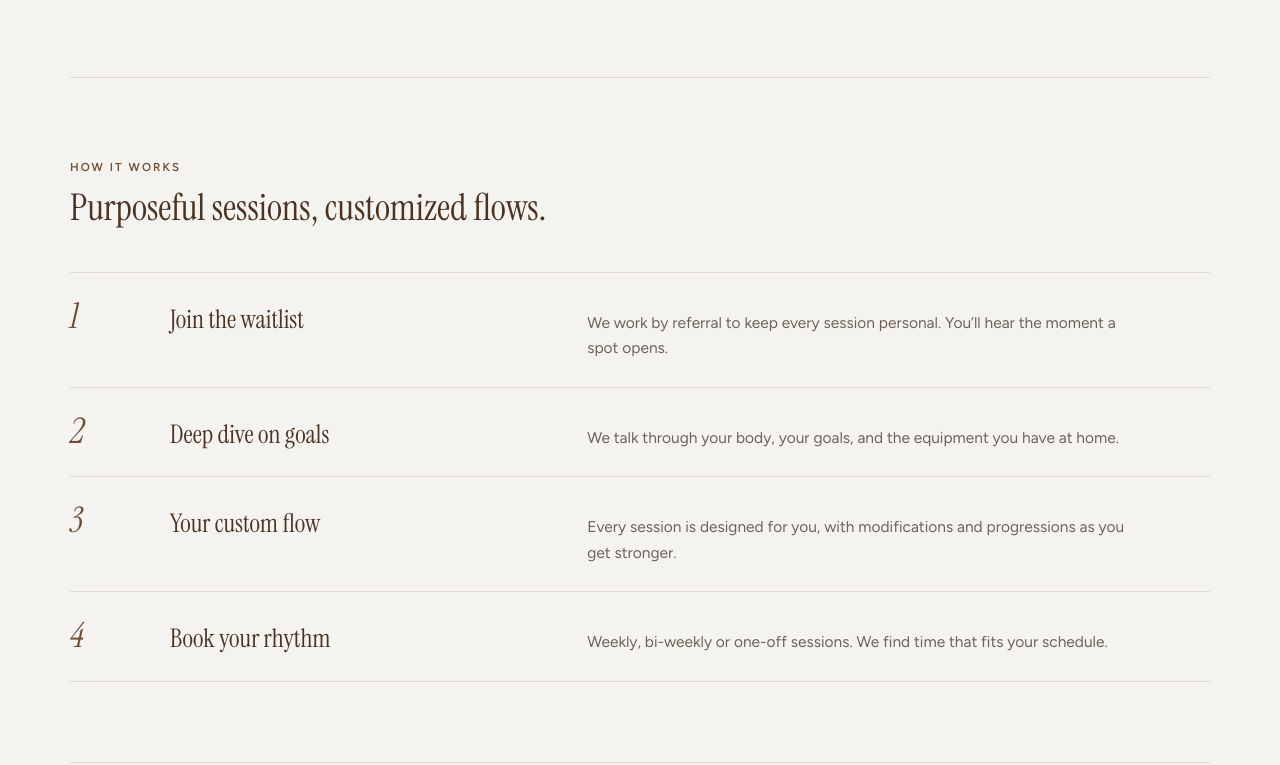
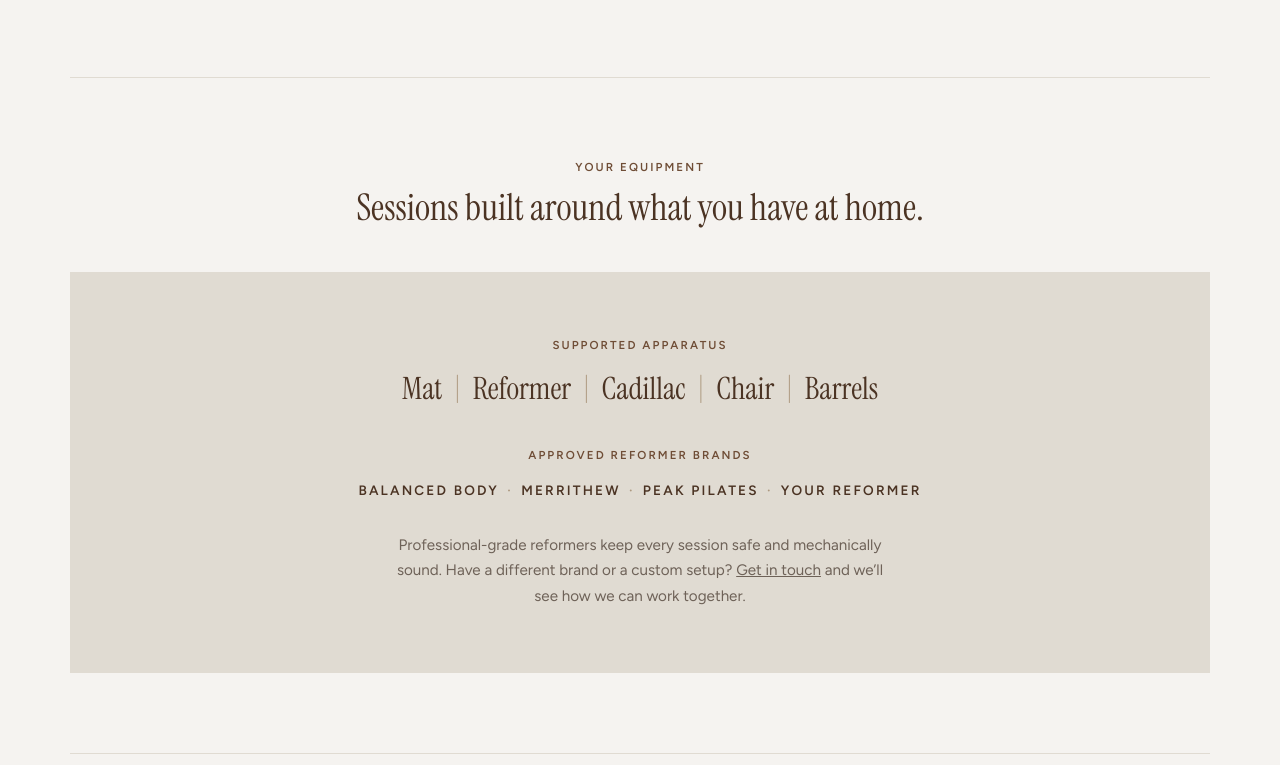
Before and after one commit to taylorlundin4/living-lundin-website, a plain HTML site: page services.html in a window 1280 px wide. Shown: the part 3414-4179 px from the top of the page. Drawn offline with Linux system fonts and the light colour scheme.

Commit message:
Remove How it works from Services
Its content is covered by Why choose us, the waitlist section and the
FAQ. The page now runs What we offer, Why choose us, Your equipment,
the success story and the waitlist. Stylesheet v=6.

Co-Authored-By: Claude Opus 5.5 <noreply@anthropic.com>

```diff
--- a/services.html
+++ b/services.html
@@ -23,7 +23,7 @@
 <link rel="preconnect" href="https://fonts.googleapis.com">
 <link rel="preconnect" href="https://fonts.gstatic.com" crossorigin>
 <link rel="stylesheet" href="https://fonts.googleapis.com/css2?family=Instrument+Serif:ital@0;1&family=Figtree:wght@400;500;600&display=swap">
-<link rel="stylesheet" href="site.css?v=5">
+<link rel="stylesheet" href="site.css?v=6">
 <script src="preview.js"></script>
 </head>
 <body>
@@ -122,19 +122,6 @@
     </div>
   </section>
 
-  <section id="how">
-    <div class="head">
-      <p class="eyebrow">How it works</p>
-      <h2>Purposeful sessions, customized flows.</h2>
-    </div>
-    <ol class="rows">
-      <li><span class="n">1</span><h3>Join the waitlist</h3><p>We work by referral to keep every session personal. You’ll hear the moment a spot opens.</p></li>
-      <li><span class="n">2</span><h3>Deep dive on goals</h3><p>We talk through your body, your goals, and the equipment you have at home.</p></li>
-      <li><span class="n">3</span><h3>Your custom flow</h3><p>Every session is designed for you, with modifications and progressions as you get stronger.</p></li>
-      <li><span class="n">4</span><h3>Book your rhythm</h3><p>Weekly, bi-weekly or one-off sessions. We find time that fits your schedule.</p></li>
-    </ol>
-  </section>
-
   <section id="equipment">
     <div class="head centered">
       <p class="eyebrow">Your equipment</p>
--- a/site.css
+++ b/site.css
@@ -193,14 +193,4 @@ nav .navlinks{margin-left:auto;margin-right:10px}
 .kit-panel .note{max-width:52ch;margin-top:8px}
 
 
-/* how it works: numbered rows */
 .head.centered{margin-inline:auto;text-align:center;justify-items:center}
-.rows{list-style:none;margin:0;padding:0;border-top:1px solid var(--line)}
-.rows li{display:grid;grid-template-columns:72px minmax(180px,1fr) 1.6fr;gap:28px;align-items:baseline;padding-block:26px;border-bottom:1px solid var(--line)}
-.rows .n{font-family:var(--serif);font-style:italic;font-size:2.2rem;line-height:1;color:var(--brown-2)}
-.rows h3{font-size:1.6rem}
-.rows p{color:var(--muted);font-size:.97rem;max-width:56ch}
-@media (max-width:700px){
-  .rows li{grid-template-columns:44px 1fr;gap:6px 16px}
-  .rows p{grid-column:2}
-}
```
Also changed, not shown: about.html (+1 -1 lines), faq.html (+1 -1 lines), index.html (+1 -1 lines).
